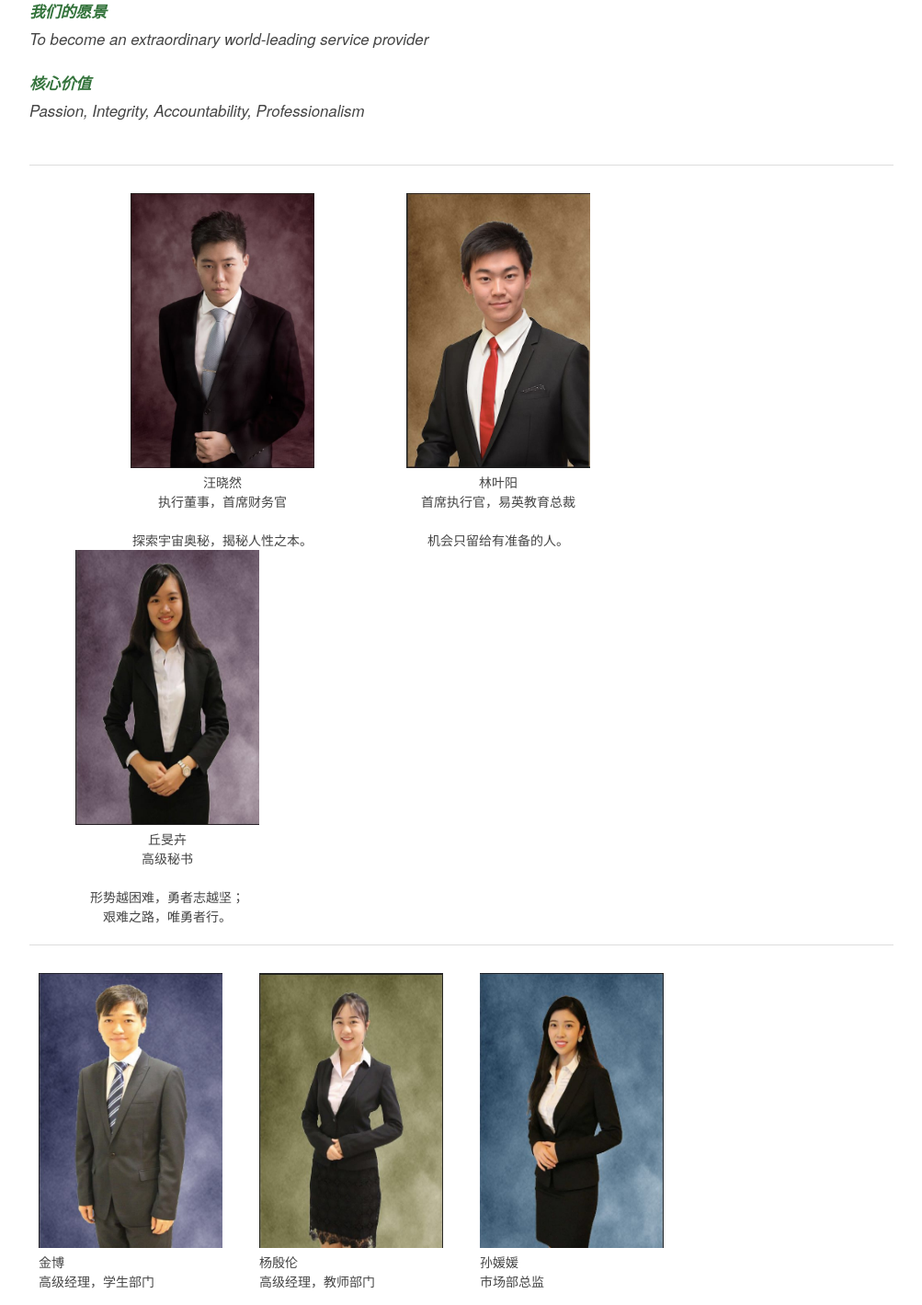
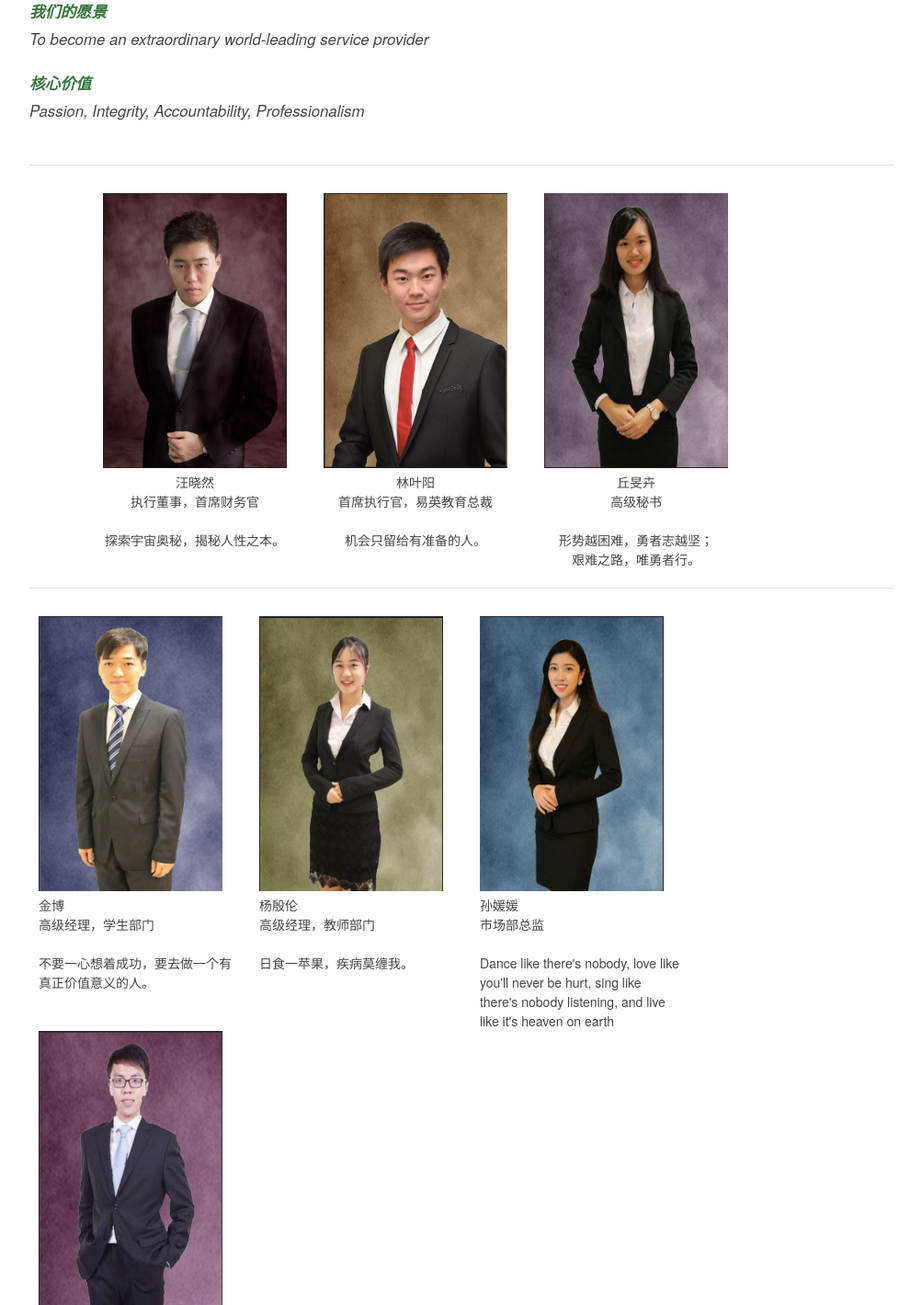
Before and after one commit to luckyxkw/EasyAceFormal, a Django app: page /zh/aboutus/ in a window 1280 px wide. Shown: the part 468-1887 px from the top of the page at 92% size, without its empty margins (138-1141 px from the left). Run offline with Django 3.2, Linux system fonts and the light colour scheme; some libraries are stand-ins or nearby versions.

```diff
--- a/Tutor/templates/about_zh.html
+++ b/Tutor/templates/about_zh.html
@@ -101,7 +101,7 @@
         <article class = "one column left-sidebar">
             &nbsp
         </article>
-		<article class="five columns main-content" align="center">
+		<article class="four columns main-content" align="center">
             <a><img src="{%static 'images/IMG_1619.JPG'%}" height="299" width="200" /></a>
             <br>汪晓然
             <br>执行董事，首席财务官
@@ -110,7 +110,7 @@
         <!-- End main Content -->
 
 
-        <article class="five columns main-content" align="center">
+        <article class="four columns main-content" align="center">
             <a><img src="{%static 'images/IMG_1620.JPG'%}" height="299" width="200" /></a>
             <br>林叶阳
             <br>首席执行官，易英教育总裁
@@ -118,7 +118,7 @@
         </article>
         <!-- End main Content -->
 
-        <article class="five columns main-content" align="center">
+        <article class="four columns main-content" align="center">
             <a><img src="{%static 'images/IMG_1621.JPG'%}" height="299" width="200" /></a>
             <br>丘旻卉
             <br>高级秘书
```
